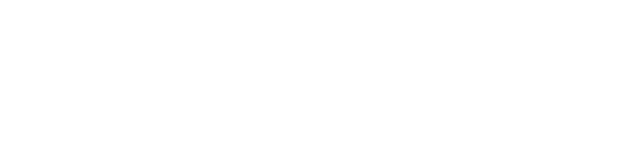
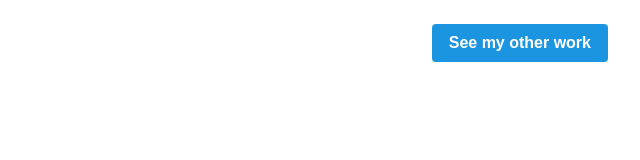
Before and after one commit to ybinstock/concert_hall_360, a plain HTML site: page index.html in a window 1280 px wide. Shown: the whole page, without its empty margins (640-1280 px from the left). Drawn offline with Linux system fonts and the light colour scheme.

Commit message:
signature

```diff
--- a/index.html
+++ b/index.html
@@ -7,8 +7,39 @@
   <script src="https://aframe.io/releases/latest/aframe.min.js"></script>
 
 </head>
+<style>
+  .other-work {
+    display: inline-block;
+    font-weight: 400;
+    line-height: 1.25;
+    text-align: center;
+    white-space: nowrap;
+    vertical-align: middle;
+    cursor: pointer;
+    user-select: none;
+    border: 1px solid transparent;
+    padding: .5rem 1rem;
+    font-size: 1rem;
+    border-radius: .25rem;
+    margin: 1em;
+    background-color: #1b95e0;
+    z-index: 999999;
+    position: absolute;
+    right: 1em;
+  }
+  button a {
+    text-decoration: none;
+    color: white;
+    font-weight: 800;
+  }
+
+</style>
 <body>
-
+<div class="">
+  <button class="other-work">
+    <a target="_blank" href="http://www.frontenddev.yonibinstock.com">See my other work</a>
+  </button>
+</div>
 <a-scene>
   <a-entity position="0 1.8 5" rotation="0 90 0">
     <a-entity camera look-controls wasd-controls></a-entity>
```
